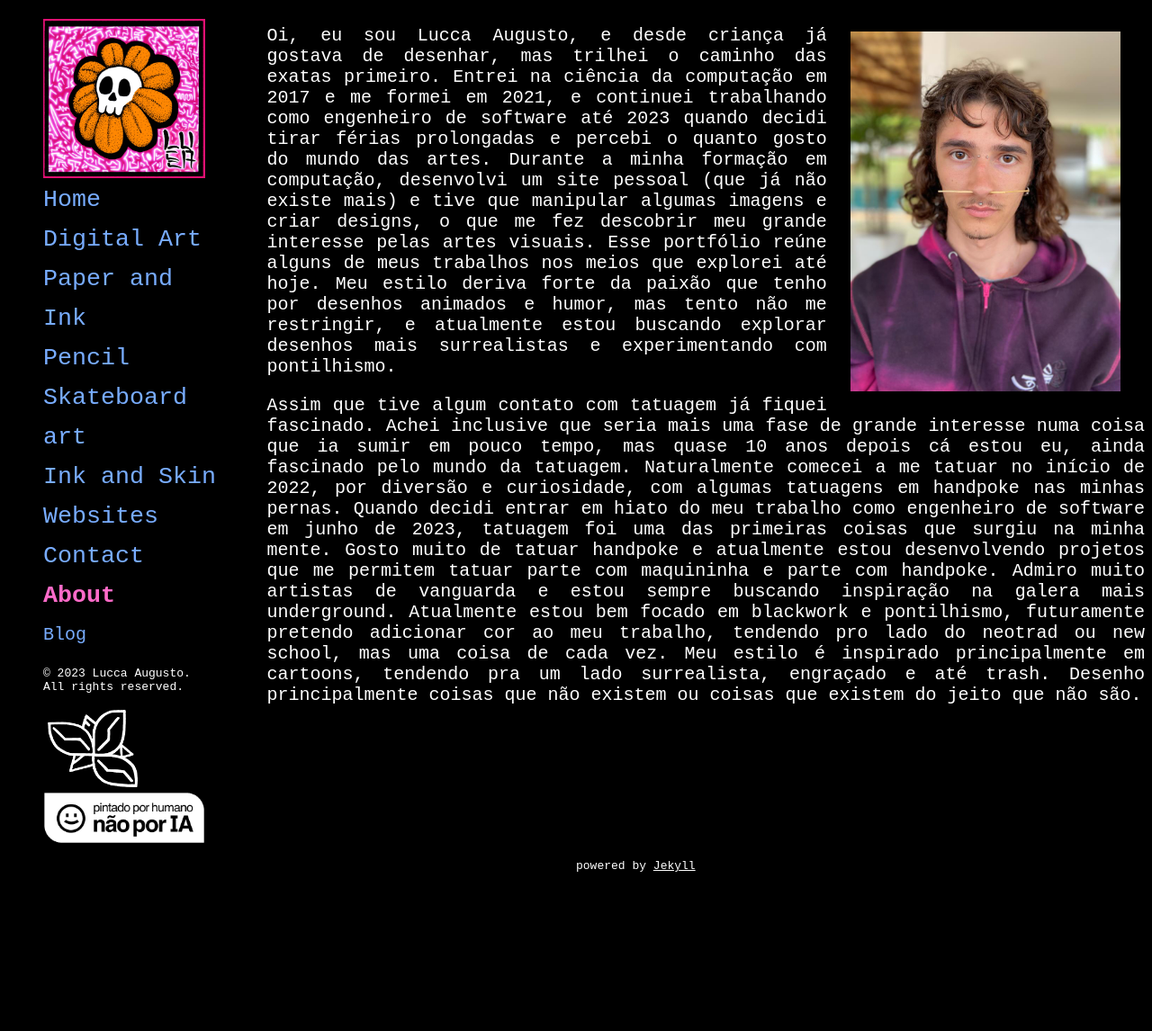
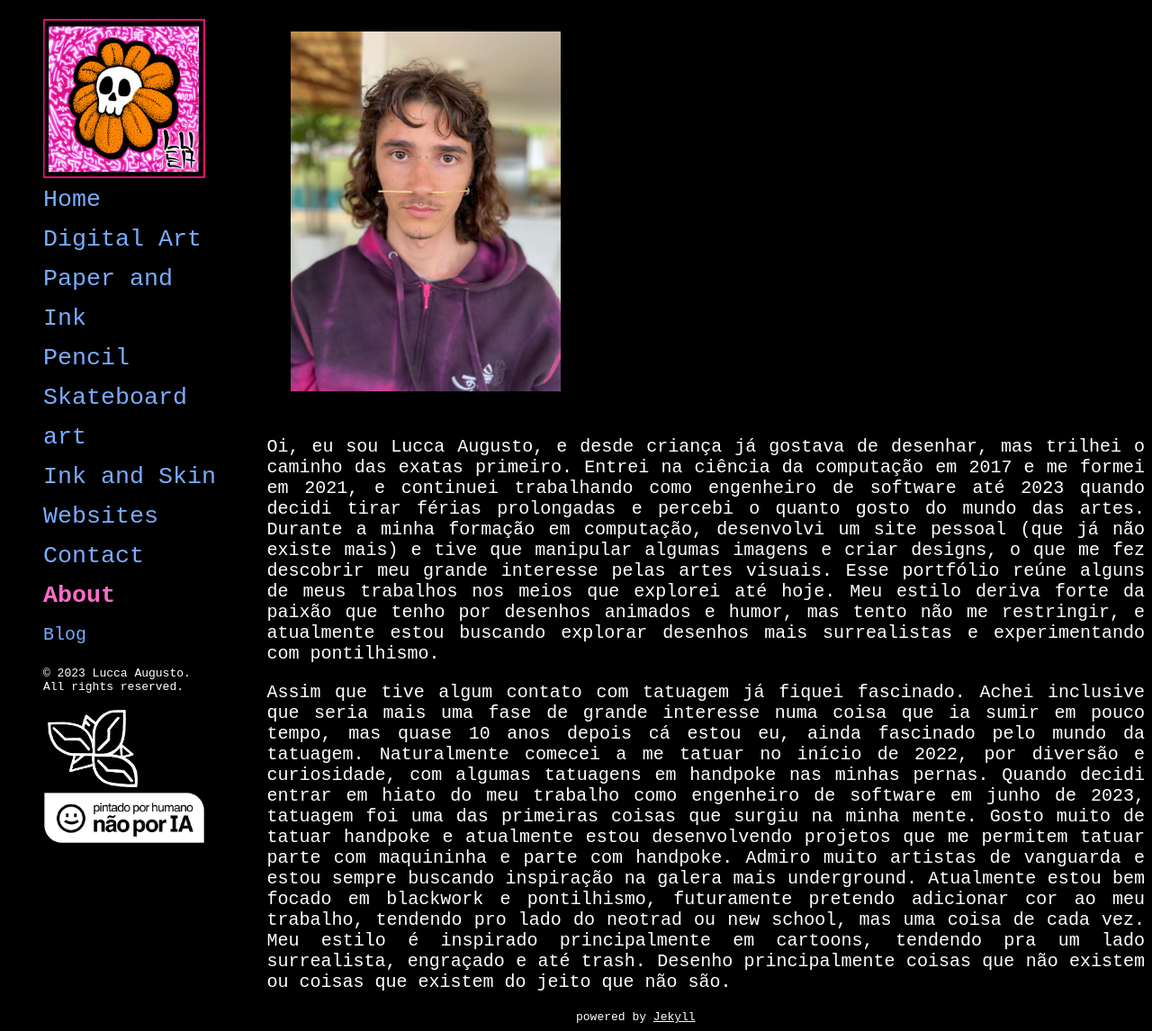
Before and after one commit to luccaugusto/porfolio, a Jekyll site: the page built from about.html, in a window 1280 px wide. Shown: the whole page at 90% size. Built offline with Jekyll 4.4.1, drawn with Linux system fonts in a browser that asks for light colours; before the commit the page ends 978 px from its top, so only the background shows below that.

Commit message:
remove useless float from bio img

```diff
--- a/assets/css/style.css
+++ b/assets/css/style.css
@@ -82,7 +82,6 @@ ul{
 .bio-img{
 	width: 50%;
 	max-width: 300px;
-	float: right;
 	margin: 20pt;
 }
 .font15{
@@ -202,7 +201,6 @@ ul{
 		align-items: center;
 	}
 	.bio-img{
-		float: right;
 		width: 45%;
 		margin: 0.5rem;
 	}
```
